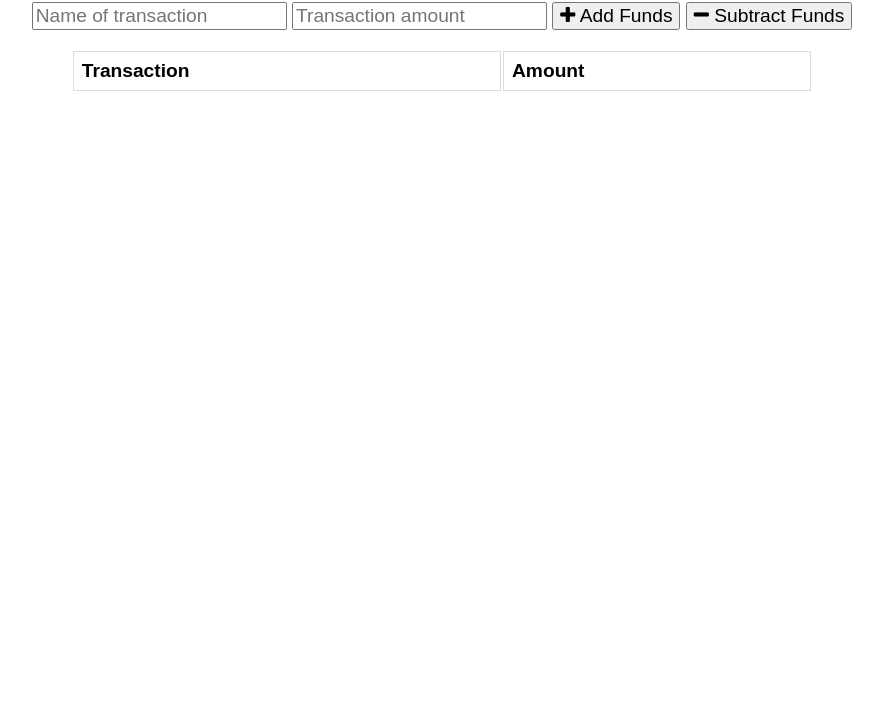
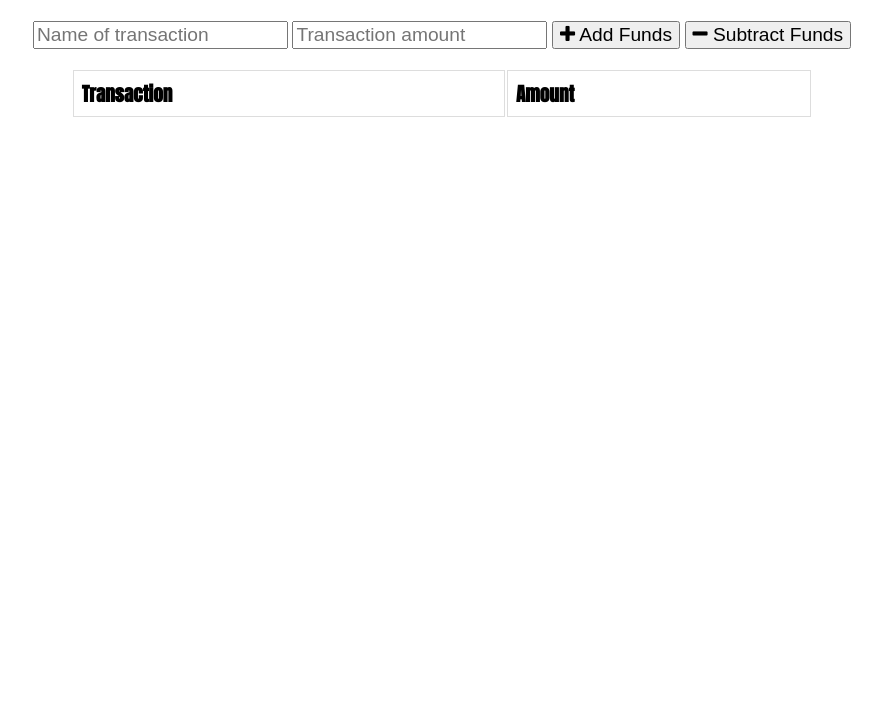
Before and after one commit to trivera777/Budget-Tracker, a website: page public/index.html in a window 1280 px wide. Shown: the part 80-800 px from the top of the page, without its empty margins (198-1081 px from the left). Drawn offline with nearby package versions, Linux system fonts and the light colour scheme; no server answers.

Commit message:
readme done

```diff
--- a/public/index.html
+++ b/public/index.html
@@ -10,9 +10,9 @@
   <link rel="stylesheet" href="https://stackpath.bootstrapcdn.com/font-awesome/4.7.0/css/font-awesome.min.css">
   <link rel="stylesheet" href="./styles.css">
   <link rel="manifest" href="manifest.json">
+  <link href="https://fonts.googleapis.com/css2?family=Anton&display=swap" rel="stylesheet">
+  <title>Budget Tracker</title>
 
-
-  <title>Budget Tracker</title>
 </head>
 <body>
   <div class="wrapper">
--- a/public/styles.css
+++ b/public/styles.css
@@ -1,11 +1,11 @@
 body {
   font-size: 120%;
-  font-family: Arial;
+  font-family:'Anton', sans-serif;
 }
 
 button, input {
   font-size: 100%;
-  font-family: Arial;
+  font-family: sans-serif;
 }
 
 table {
```
Also changed, not shown: README.md, public/icons/budgettracker.png (added), 3 other files.
